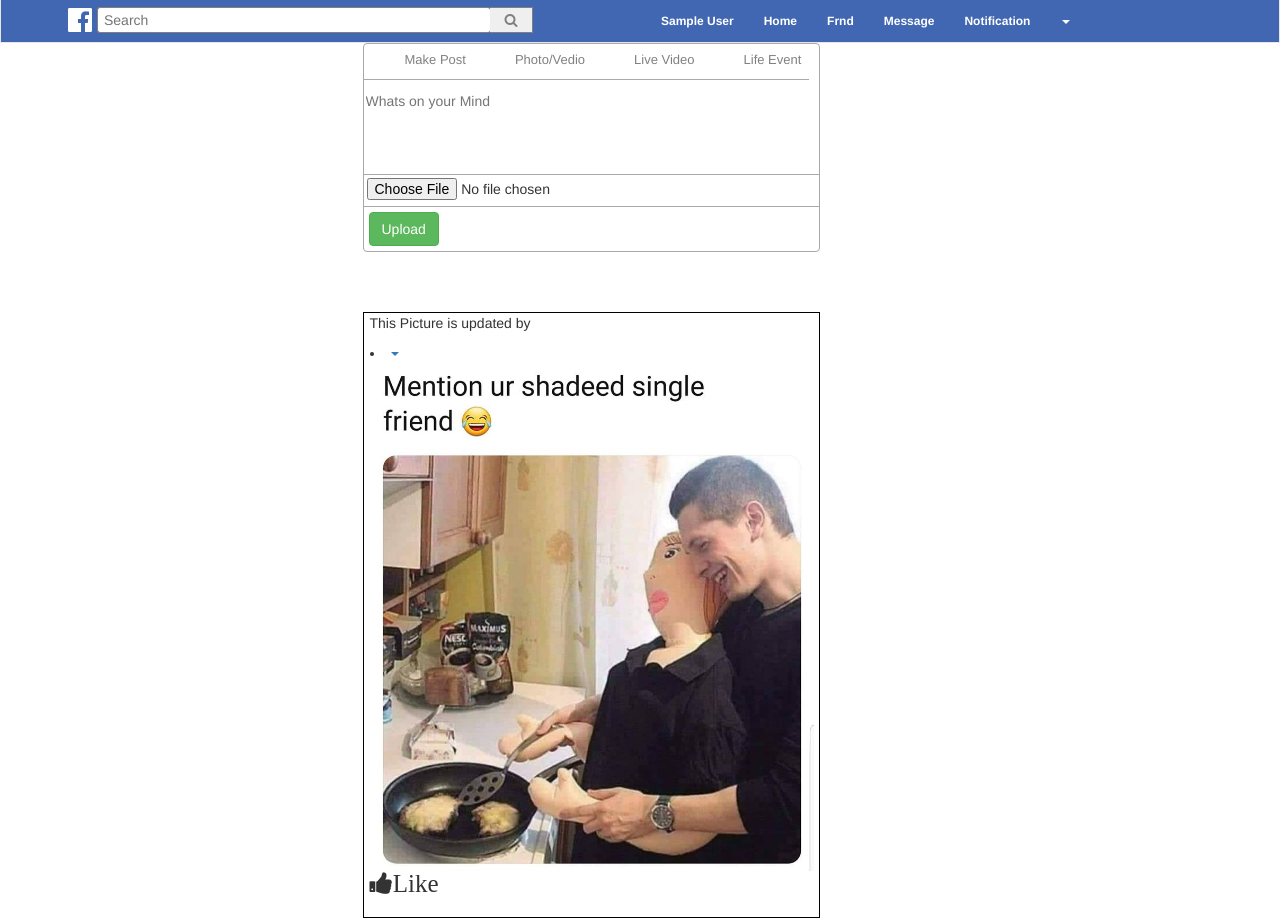
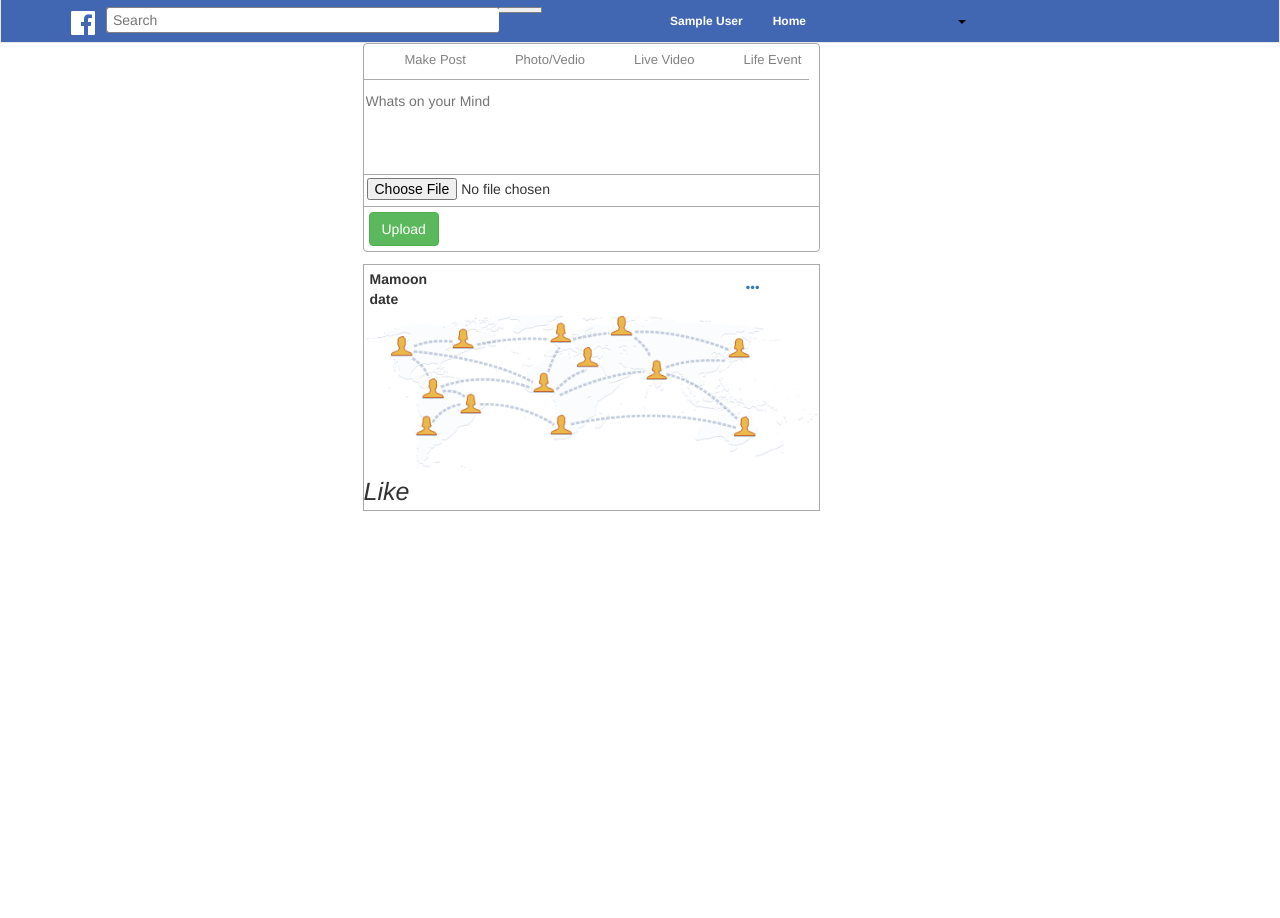
Before and after one commit to MamoonTariq/social-media, a PHP site: page /facebook/profile.php in a window 1280 px wide. After the commit the page ends 511 px from the top, so only its background shows below. Run offline with PHP 8.4, Linux system fonts and the light colour scheme; the visitor is signed in with stand-in values (Sample User, id 1); lists and menus that the app fills with data are empty.

Commit message:
Create a new things

```diff
--- a/css/css/profile.css
+++ b/css/css/profile.css
@@ -61,15 +61,37 @@
 form.search button:hover {
     background: #ccd0d5;
 }
-.navbar-nav li a{
+.navbar-nav li .navtext{
     color: white !important;
     font-size: 12px;
     font-weight: bold;
     padding-top: 18px;
     padding-bottom: 12px;
 }
-.dropdownbtn a{
-    background-color: gray !important;
+.navicons{
+    padding-top: 18px !important;
+    padding-bottom: 0px !important;
+}
+.caret{
+    color: black;
+}
+
+ /*Navbar Right Icons*/
+.fa-facebook-messenger{
+    font-size: 16px;
+    color: black !important;
+}
+.fa-bell{
+    font-size: 16px;
+    color: black !important;
+}
+.fa-user-friends{
+    font-size: 16px;
+    color: black !important;
+}
+.fa-question-circle{
+    font-size: 16px;
+    color: black !important;
 }
 
 
@@ -120,7 +142,7 @@
 
 
 .old_image img{
-    max-width: 444px;
+    max-width: 456px;
 }
 
 
@@ -130,6 +152,17 @@
     user-select: none;
 }
 
-.fa:hover {
-  color: darkblue;
+.shown_data{
+    border: 1px solid darkgray;
+    margin-top: 12px;
 }
+.posts-content{
+    margin-top: 4px;
+    margin-left: 6px;
+}
+.post-name{
+    width: 85%;
+}
+.post-icon{
+    margin-right: 60px;
+}
--- /dev/null
+++ b/css/js/post-images.js
@@ -0,0 +1,50 @@
+$(document).ready(function(){
+	jQuery("#files").on('change',function(){
+		var fd = new FormData();
+      	var file = jQuery(document).find('input[name="file_name"]');
+      	var user_id = $('#user_id').val();
+
+        var individual_file = file[0].files[0];
+       	fd.append("file_name", individual_file);
+
+       	fd.append("user_id" , user_id);
+
+		$.ajax({
+			url: 'include/addpost.php',
+			type: 'POST',
+			data: fd,
+			contentType: false,
+			processData: false,
+			success: function(responce){
+			var url_image =	$('#store-images').val();
+			var live_image = $('.live-posts').html();
+			if (url_image !== '') {
+				url_image = url_image+','+responce;
+				live_image = live_image+'<div style="border: 1px solid;width: 33%;">\
+                  <button style="float: left;width: 100%" class="btn btn-danger" type="button">X</button>\
+                  <img style="max-width: 146px;" src="'+responce+'">\
+                </div>';
+			} else{
+				url_image = responce;
+				live_image = '<div style="border: 1px solid;width: 33%;">\
+                  <button style="float: left;width: 100%" class="btn btn-danger" type="button">X</button>\
+                  <img style="max-width: 146px;" src="'+responce+'">\
+                </div>';
+			}
+			$('#store-images').val(url_image);
+			$('.live-posts').html(live_image);
+			}
+		});
+	});
+});
+
+
+// jQuery('input[name="student_scrapbook_category_photo"]').on('change', function() {
+
+//       var fd = new FormData();
+
+//       var file = jQuery(document).find('input[name="student_scrapbook_category_photo"]');
+
+//       var individual_file = file[0].files[0];
+
+//       fd.append("student_scrapbook_category_photo", individual_file);
--- a/profile.php
+++ b/profile.php
@@ -11,10 +11,12 @@
 	<link rel="stylesheet" type="text/css" href="css/css/bootstrap.min.css">
 	<link rel="stylesheet" type="text/css" href="css/css/profile.css">
 	<meta name="viewport" content="width=device-width, initial-scale=1">
-	<link rel="stylesheet" href="https://cdnjs.cloudflare.com/ajax/libs/font-awesome/4.7.0/css/font-awesome.min.css">
+	<!-- <link rel="stylesheet" href="https://cdnjs.cloudflare.com/ajax/libs/font-awesome/4.7.0/css/font-awesome.min.css">
+  <link rel="stylesheet" href="https://use.fontawesome.com/releases/v5.5.0/css/all.css" integrity="sha384-B4dIYHKNBt8Bc12p+WXckhzcICo0wtJAoU8YZTY5qE0Id1GSseTk6S+L3BlXeVIU" crossorigin="anonymous"> -->
 	<script src="css/js/jquery.js"></script>
 	<script src="css/js/bootstrap.js"></script>
   <script src="css/js/posts.js"></script>
+  <script src="css/js/post-images.js"></script>
 </head>
 <body>
 
@@ -39,13 +41,14 @@
 			       </li>
             </ul>
             <ul class="nav navbar-nav">
-            	<li><a href=""><?php echo $_SESSION['first_name'] ;?></a></li>
-            	<li><a href="">Home</a></li>
-              <li><a href="./">Frnd</a></li>
-              <li><a href="../navbar-static-top/">Message</a></li>
-              <li><a href="../navbar-fixed-top/">Notification</a></li>
+            	<li><a class="navtext" href=""><?php echo $_SESSION['first_name'] ;?></a></li>
+            	<li><a class="navtext" href="">Home</a></li>
+              <li><a class="navicons" href="./"><i class="fas fa-user-friends"></i></a></li>
+              <li><a class="navicons" href="../navbar-static-top/"><i class="fab fa-facebook-messenger"></i></a></li>
+              <li><a class="navicons" href="../navbar-fixed-top/"><i class="fas fa-bell"></i></a></li>
+              <li><a class="navicons" href="../navbar-fixed-top/"><i class="fas fa-question-circle"></i></a></li>
               <li class="dropdown">
-                <a href="#" class="dropdown-toggle" data-toggle="dropdown" role="button" aria-haspopup="true" aria-expanded="false"><span class="caret"></span></a>
+                <a class="navicons" href="#" class="dropdown-toggle" data-toggle="dropdown" role="button" aria-haspopup="true" aria-expanded="false"><span class="caret"></span></a>
                 <ul class="dropdown-menu">
                   <li class="dropdownbtn"><a href="logout.php">Logout</a></li>
                 </ul>
@@ -72,7 +75,13 @@
             <input type="text" name="name" placeholder="Whats on your Mind">
           </div>
           <div class="post-img">
-            <input type="file" name="file_name">
+            <form method="POST" enctype="multipart/form-data" id="add">
+              <input type="hidden" name="user_id" id="user_id" value="<?php echo $_SESSION['id']; ?>">
+              <input type="hidden" name="store-images" id="store-images">
+              <input type="file" name="file_name" id="files" >
+              <div class="live-posts">
+              </div>
+            </form>
           </div>
           <div class="post-button">
             <div style="width: 20%">
@@ -81,28 +90,38 @@
             </div>
           </div>
         </form>
-        </div>
-        <div class="shown_data" style="padding-left: 6px;border: 1px solid black;padding-bottom: 20px;margin-top: 60px;">
-          This Picture is updated by     </p>
-         <li class="dropdown">
-                <a href="#" class="dropdown-toggle" data-toggle="dropdown" role="button" aria-haspopup="true" aria-expanded="false"><span class="caret"></span></a>
-                <ul class="dropdown-menu">
-                  <li class="dropdownbtn"><a href="logout.php">Logout</a></li>
-                </ul>
-              </li>
-
-          <div class="old_image">
-            <img src="images/44278058_295338851083015_4705177724065415168_n.jpg">
-          </div>
-          <div>
-              <i onclick="myFunction(this)" class="fa fa-thumbs-up">Like</i>
-          </div>
-        </div>
-    </div>
 
 
 
-  </div>
+        </div>
+        <div class="shown_data">
+          <div class="posts-content">
+            <table width="100%">
+              <tr>
+               <th class="post-name">Mamoon<br>date</th>
+               <th>
+                  <ul class="nav navbar-nav post-icon">
+                    <div class="dropdown">
+                      <a href="#" class="dropdown-toggle" data-toggle="dropdown" role="button" aria-haspopup="true" aria-expanded="false"><span class="glyphicon glyphicon-option-horizontal"></span></a>
+                      <ul class="dropdown-menu ddm-e-d">
+                        <li class="dropdownbtn change"><a href="">Edit</a></li>
+                        <li class="dropdownbtn change"><a href="">Delete</a></li>
+                      </ul>
+                    </div>
+                  </ul>
+                </th>
+              </tr>
+           </table>
+          </div>
+          <div class="old_image">
+            <img src="images/connect-people.png">
+          </div>
+          <div>
+              <i class="fa fa-thumbs-up">Like</i>
+          </div>
+        </div>
+      </div> <!-- col-md-5 -->
+    </div> <!-- Row -->
 
 
 
@@ -129,6 +148,18 @@
 
 <!--
 <form >
+
+
+
+
+   <ul class="nav navbar-nav">
+              <div class="dropdown">
+                <a href="#" class="dropdown-toggle" data-toggle="dropdown" role="button" aria-haspopup="true" aria-expanded="false"><span class="caret"></span></a>
+                <ul class="dropdown-menu">
+                  <li class="dropdownbtn"><a href="logout.php">Logout</a></li>
+                </ul>
+              </div>
+            </ul>
           <input type="hidden" name="user_id" value=" echo $_SESSION['id'];">
           <div class="form-group">
             <label>FIRST NAME</label>
```
Also changed, not shown: include/addpost.php (added, +20 -0 lines), images/41936492_932493743613793_326835058331615232_n.png (added), images/41940072_932493096947191_4897334616723030016_n.jpg (added), images/42509116_938455846350916_8391835010792947712_n.jpg (added), images/43745631_347328269351169_5854291001429983232_n.jpg (added), images/45157117_728588830849012_482717322927144960_n.jpg (added), images/fb-logo.png, images/mamoon.jpg (added), images/mamoontariq.jpg (added), include/16938518_1466776323356968_6257719809745543084_n.jpg (added), include/44278058_295338851083015_4705177724065415168_n.jpg (added), include/images16938518_1466776323356968_6257719809745543084_n.jpg (added).
